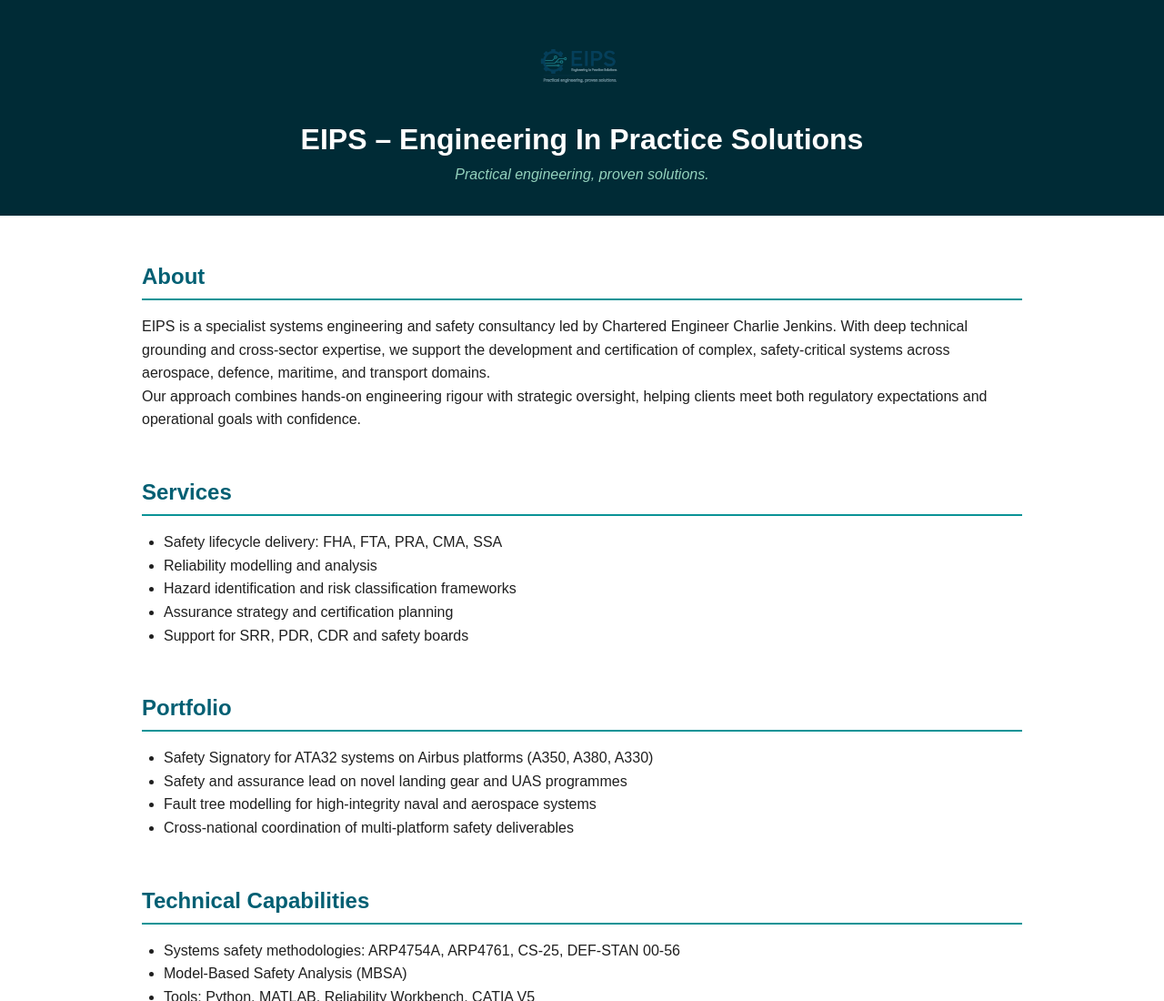
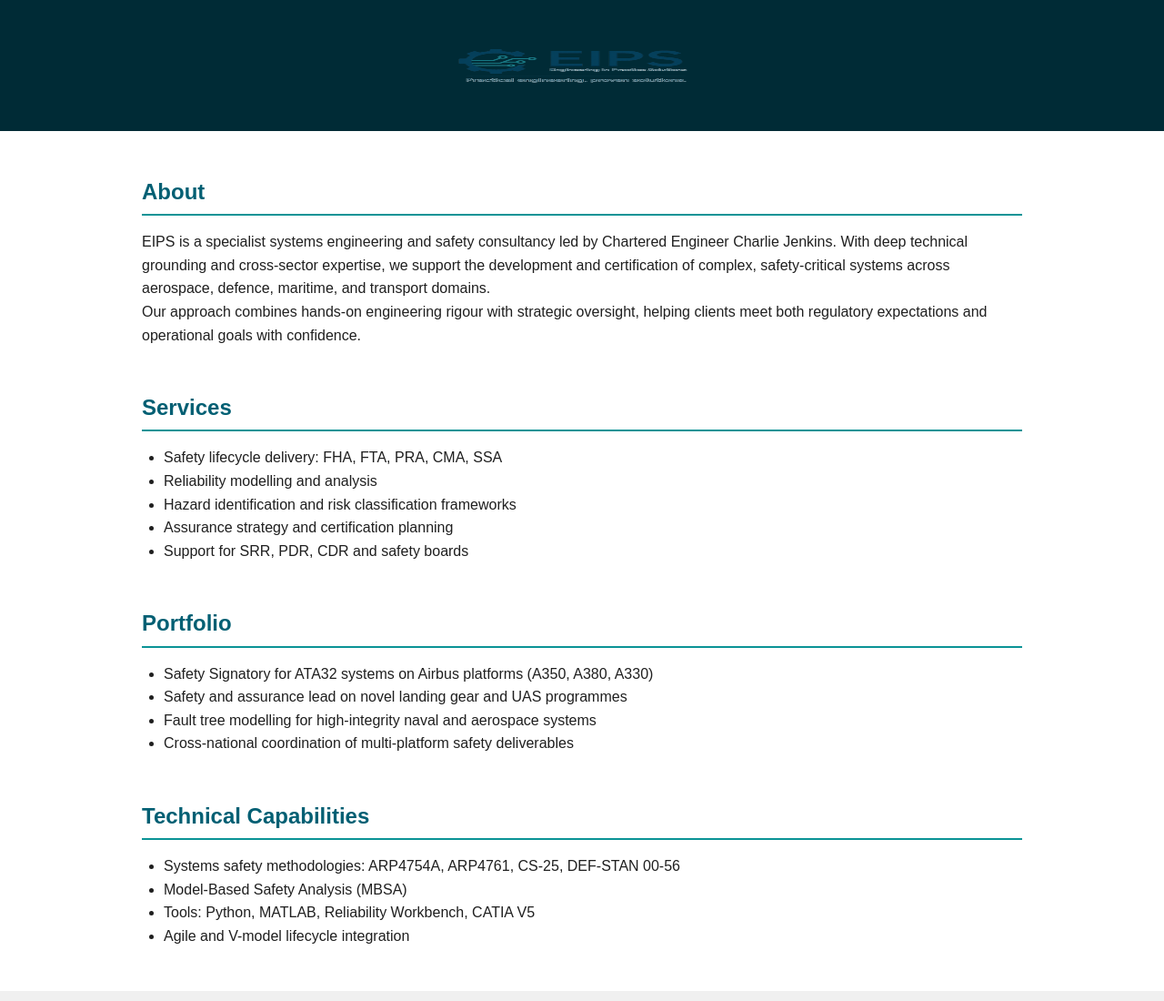
Before and after one commit to thealphan/eips-site, a plain HTML site: page index.html in a window 1280 px wide. Shown: the top 1100 px of the page at 91% size. Drawn offline with Linux system fonts and the light colour scheme.

Commit message:
Add files via upload

```diff
--- a/index.html
+++ b/index.html
@@ -48,9 +48,8 @@
 </head>
 <body>
   <header>
-    <img src="logo-eips-clean.png" alt="EIPS Logo">
-    <h1>EIPS – Engineering In Practice Solutions</h1>
-    <p style="color:#94d2bd; font-style: italic;">Practical engineering, proven solutions.</p>
+    <img src="logo-eips-clean.png" alt="EIPS Logo" style="max-width: 360px; width: 90%; margin: 0 auto; display: block;">
+
   </header>
 
   <main>
```
